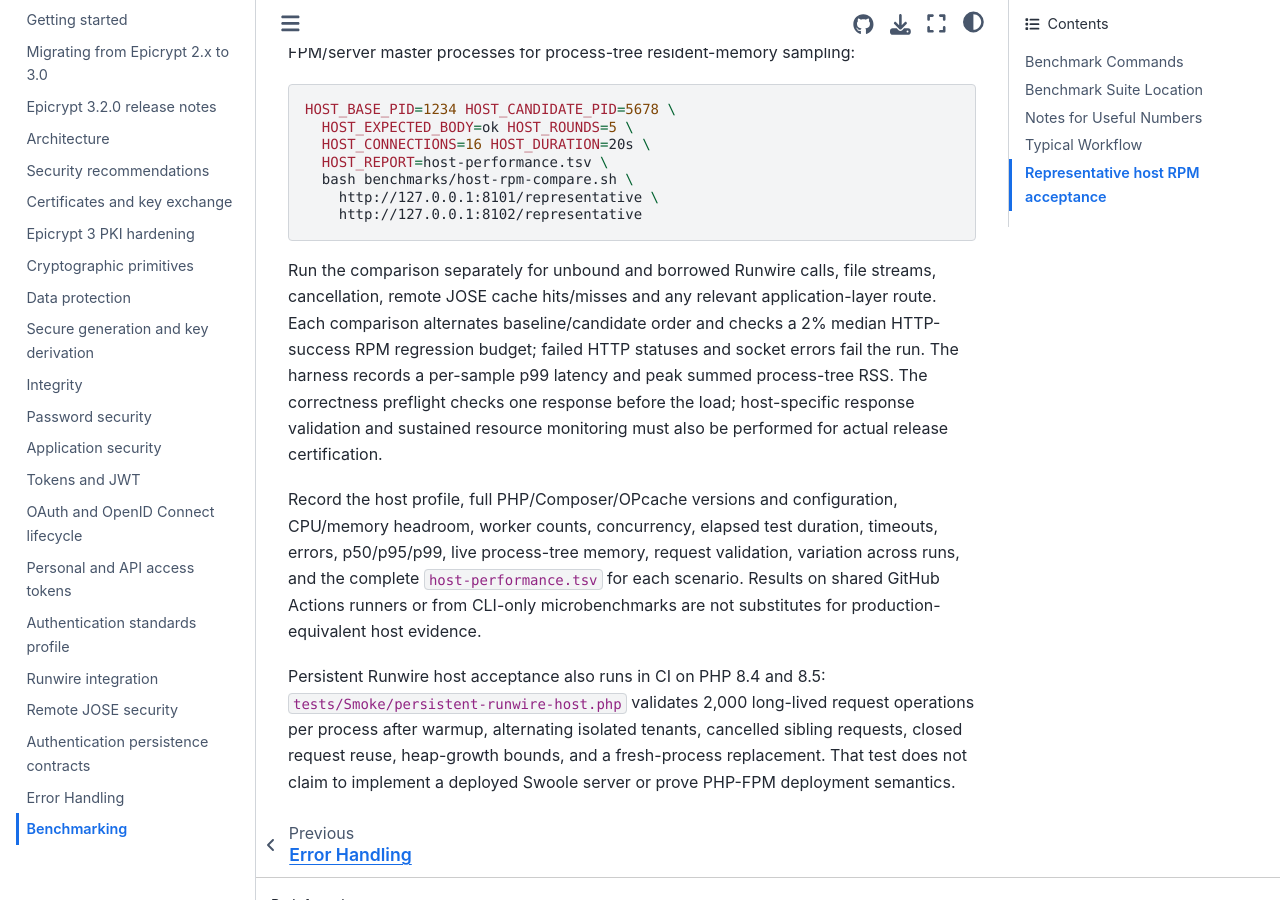
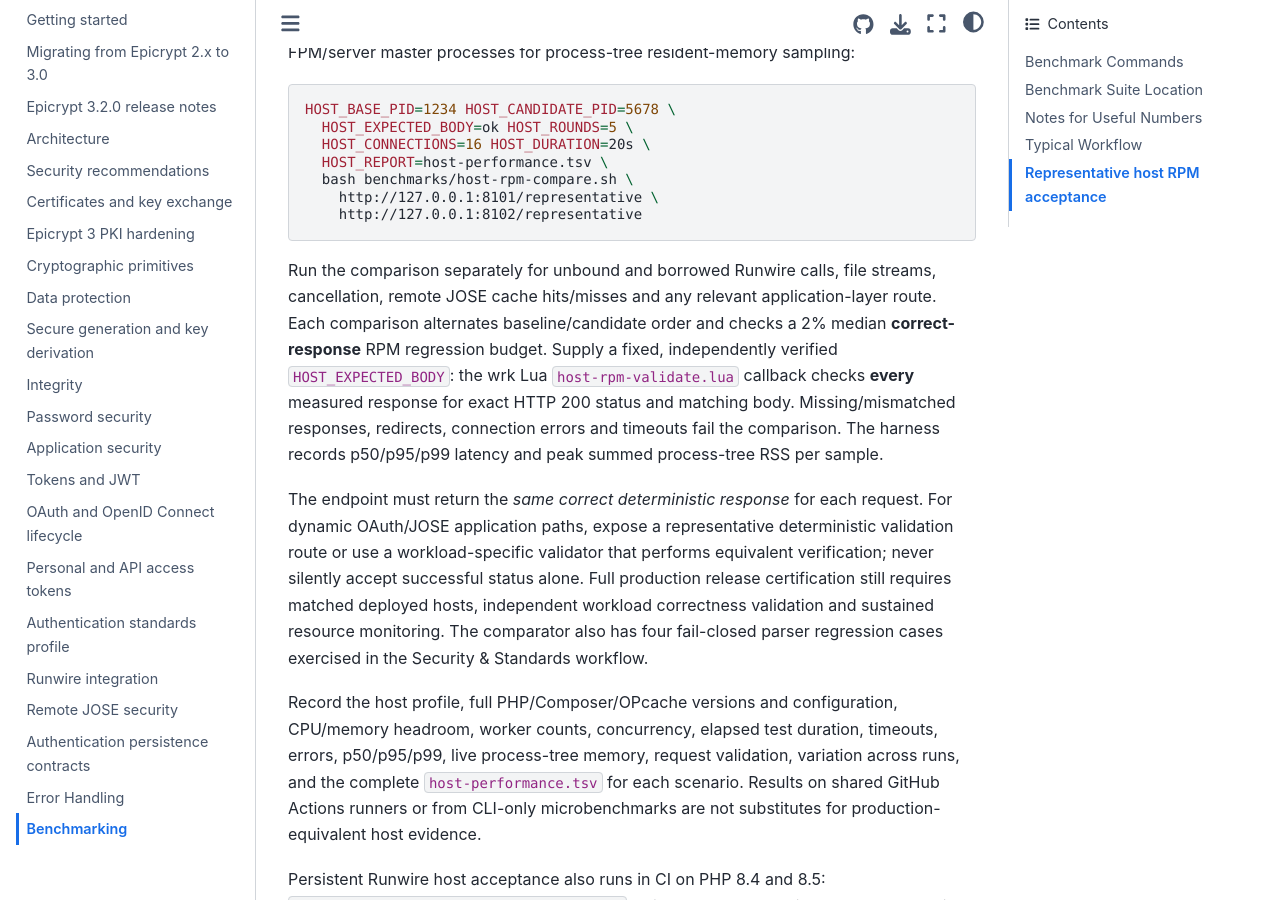
Before and after one commit to infocyph/Epicrypt, a Sphinx documentation site: the page built from docs/benchmarking.rst, in a window 1280 px wide and 900 px high, scrolled down 2100 px. Built offline with Sphinx 7.4.7 and the Sphinx Book theme 1.1.4, drawn with Linux system fonts in a browser that asks for light colours.

Commit message:
test(release): validate every measured HTTP response in host RPM comparator

```diff
--- a/docs/benchmarking.rst
+++ b/docs/benchmarking.rst
@@ -99,12 +99,22 @@ for process-tree resident-memory sampling:
 
 Run the comparison separately for unbound and borrowed Runwire calls, file
 streams, cancellation, remote JOSE cache hits/misses and any relevant
-application-layer route. Each comparison alternates baseline/candidate order
-and checks a 2% median HTTP-success RPM regression budget; failed HTTP
-statuses and socket errors fail the run. The harness records a per-sample
-p99 latency and peak summed process-tree RSS. The correctness preflight checks
-one response before the load; host-specific response validation and sustained
-resource monitoring must also be performed for actual release certification.
+application-layer route. Each comparison alternates baseline/candidate order and checks a 2%
+median **correct-response** RPM regression budget. Supply a fixed,
+independently verified ``HOST_EXPECTED_BODY``: the wrk Lua
+``host-rpm-validate.lua`` callback checks **every** measured response
+for exact HTTP 200 status and matching body. Missing/mismatched responses,
+redirects, connection errors and timeouts fail the comparison. The harness
+records p50/p95/p99 latency and peak summed process-tree RSS per sample.
+
+The endpoint must return the *same correct deterministic response* for each
+request. For dynamic OAuth/JOSE application paths, expose a representative
+deterministic validation route or use a workload-specific validator that
+performs equivalent verification; never silently accept successful status
+alone. Full production release certification still requires matched deployed
+hosts, independent workload correctness validation and sustained resource
+monitoring. The comparator also has four fail-closed parser regression cases
+exercised in the Security & Standards workflow.
 
 Record the host profile, full PHP/Composer/OPcache versions and configuration,
 CPU/memory headroom, worker counts, concurrency, elapsed test duration,
```
Also changed, not shown: 4 other files.
